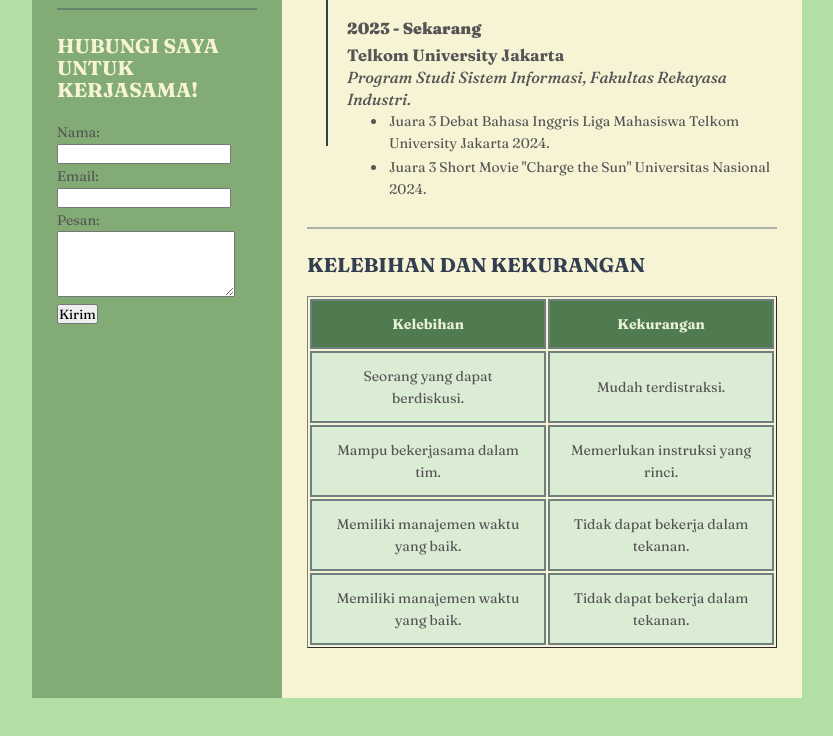
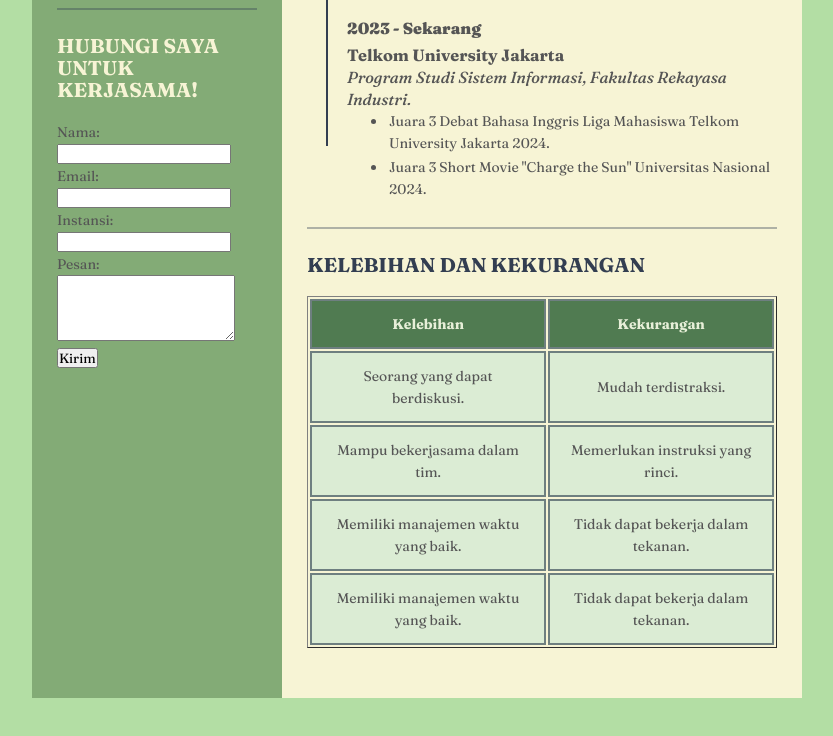
Before and after one commit to nadiraurellia/2025-Curriculum-Vitae, a plain HTML site: page index.html in a window 1280 px wide. Shown: the part 1157-1893 px from the top of the page, without its empty margins (208-1041 px from the left). Drawn offline with Linux system fonts and the light colour scheme.

Commit message:
index.html

```diff
--- a/index.html
+++ b/index.html
@@ -152,6 +152,8 @@
                         <input type="text" id="nama" name="nama" required>
                         <label for="email">Email:</label>
                         <input type="email" id="email" name="email" required>
+                        <label for="instansi"> Instansi:</label>
+                        <input type="text" id="instansi" name="instansi" required>
                         <label for="pesan">Pesan:</label>
                         <textarea id="pesan" name="pesan" rows="4" required></textarea>
                         <button type="submit">Kirim</button>
```
